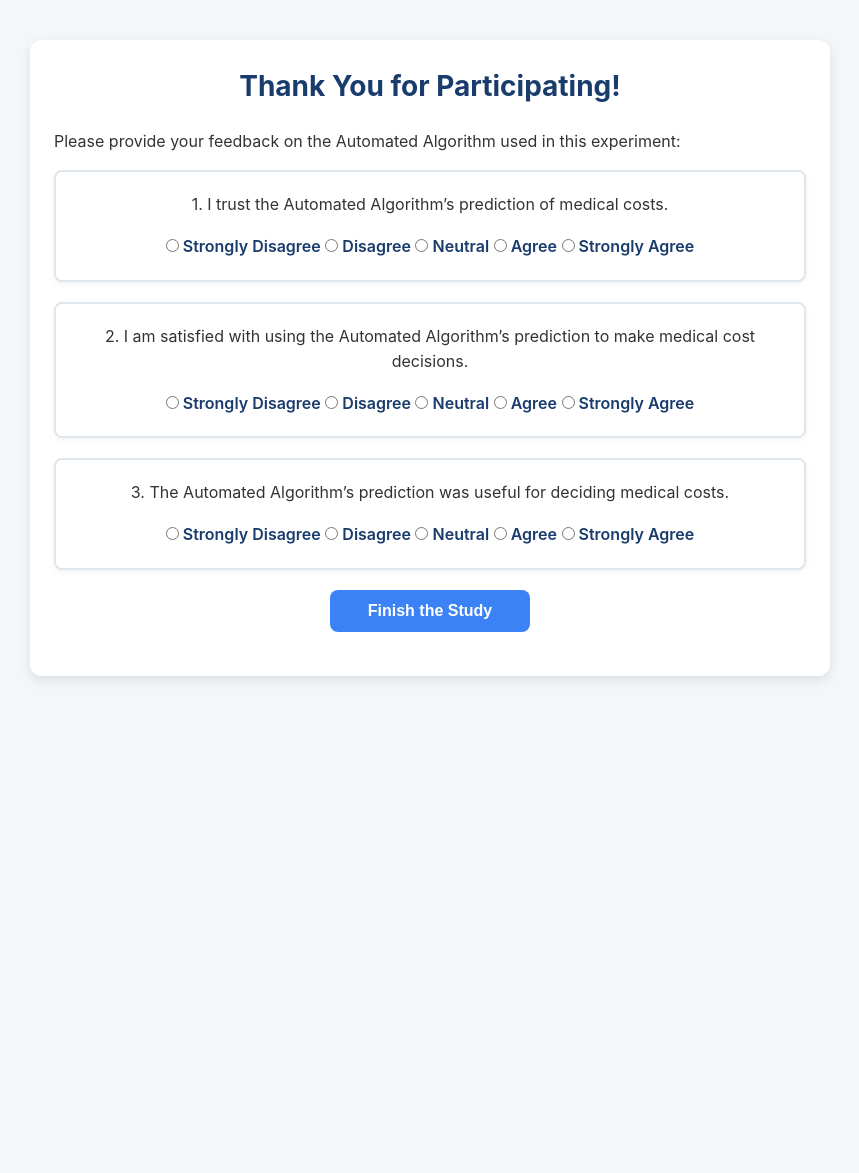
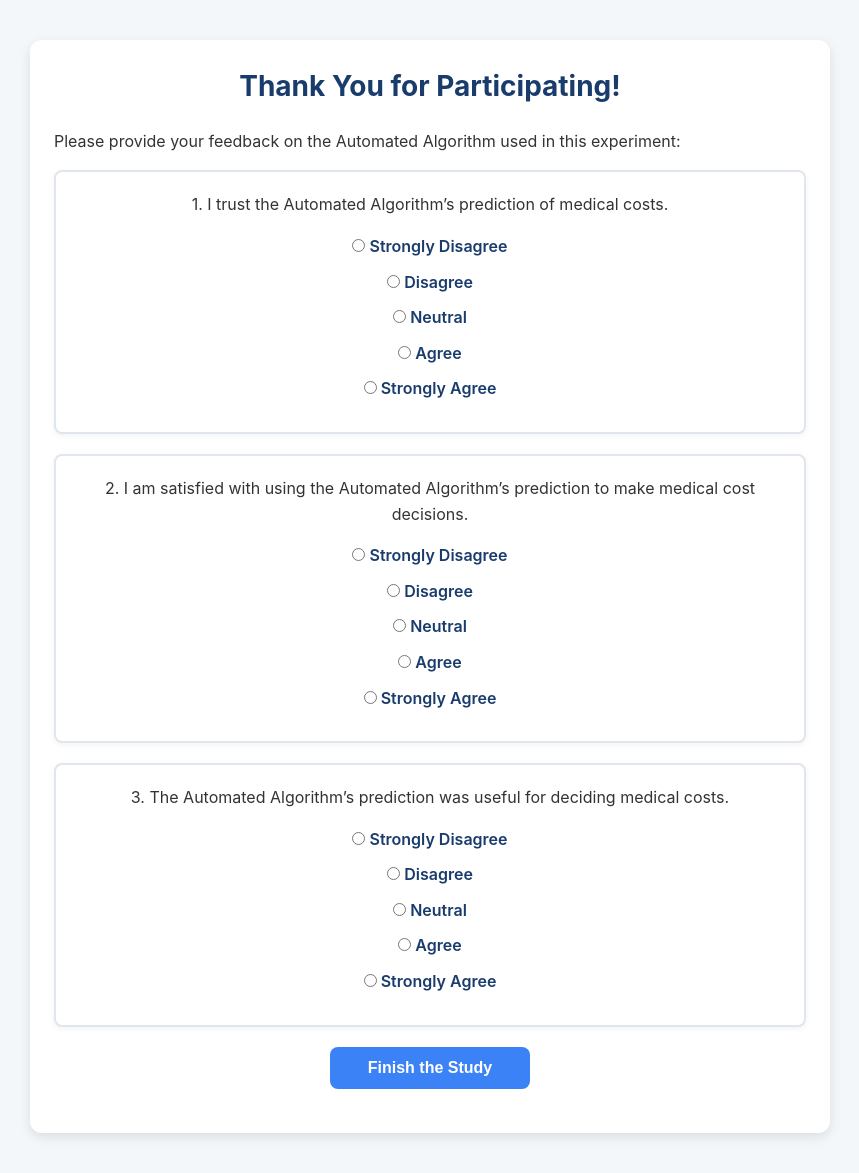
Before and after one commit to AMIRASRZAD/InsuranceExp, a Flask app: page /end_with_error in a window 1280 px wide. Shown: the whole page, without its empty margins (210-1069 px from the left). Before the commit the page ends 680 px from the top, so only its background shows below. Run offline with Flask 2, Linux system fonts and the light colour scheme; data that the repository does not hold is empty; parts of the project's set-up code (start-up, migrations or seed data) failed here and were passed over; some libraries are stand-ins or nearby versions.

```diff
--- a/templates/end.html
+++ b/templates/end.html
@@ -11,6 +11,12 @@
             document.getElementById('instructions').style.display = 'none';
         }
     </script>
+    <style>
+        .radio-container label {
+            display: block;
+            margin: 10px 0;
+        }
+    </style>
 </head>
 <body>
     <div class="container">
```
